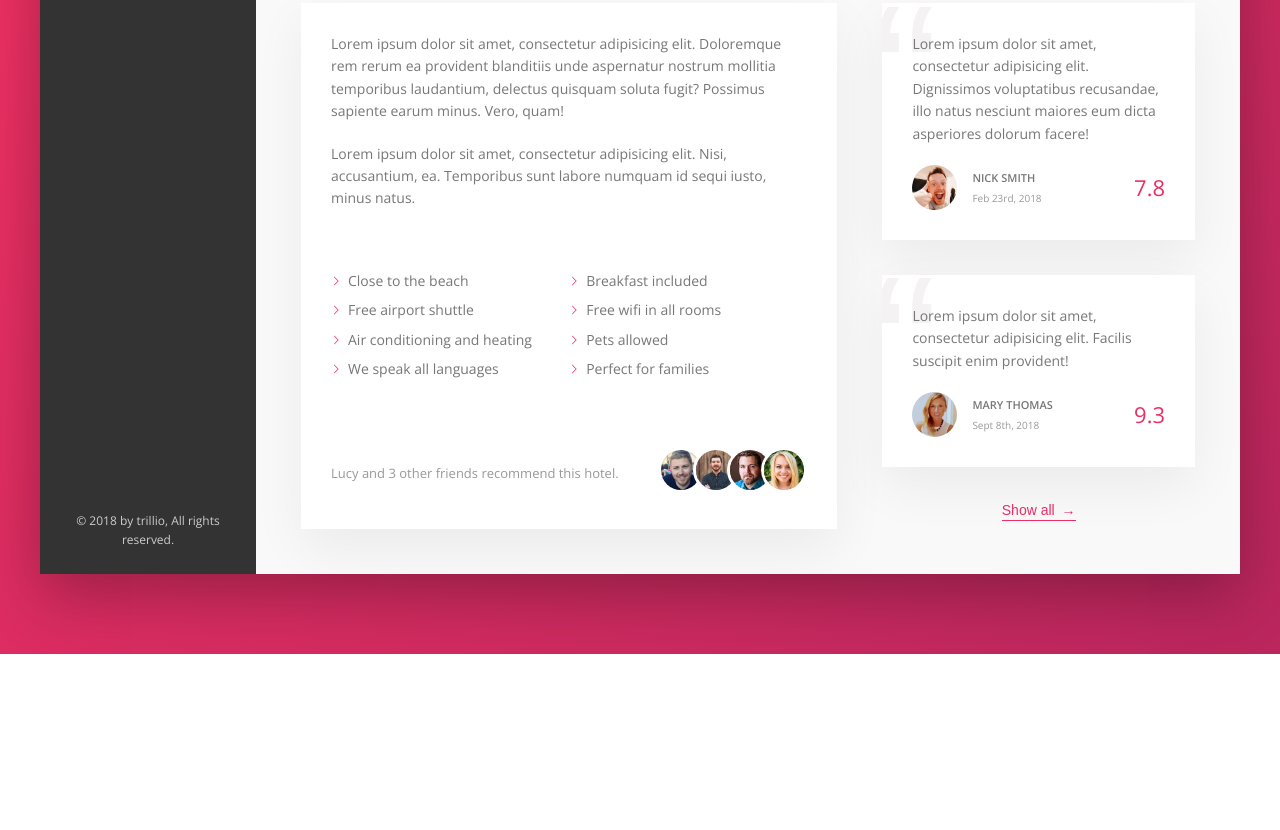
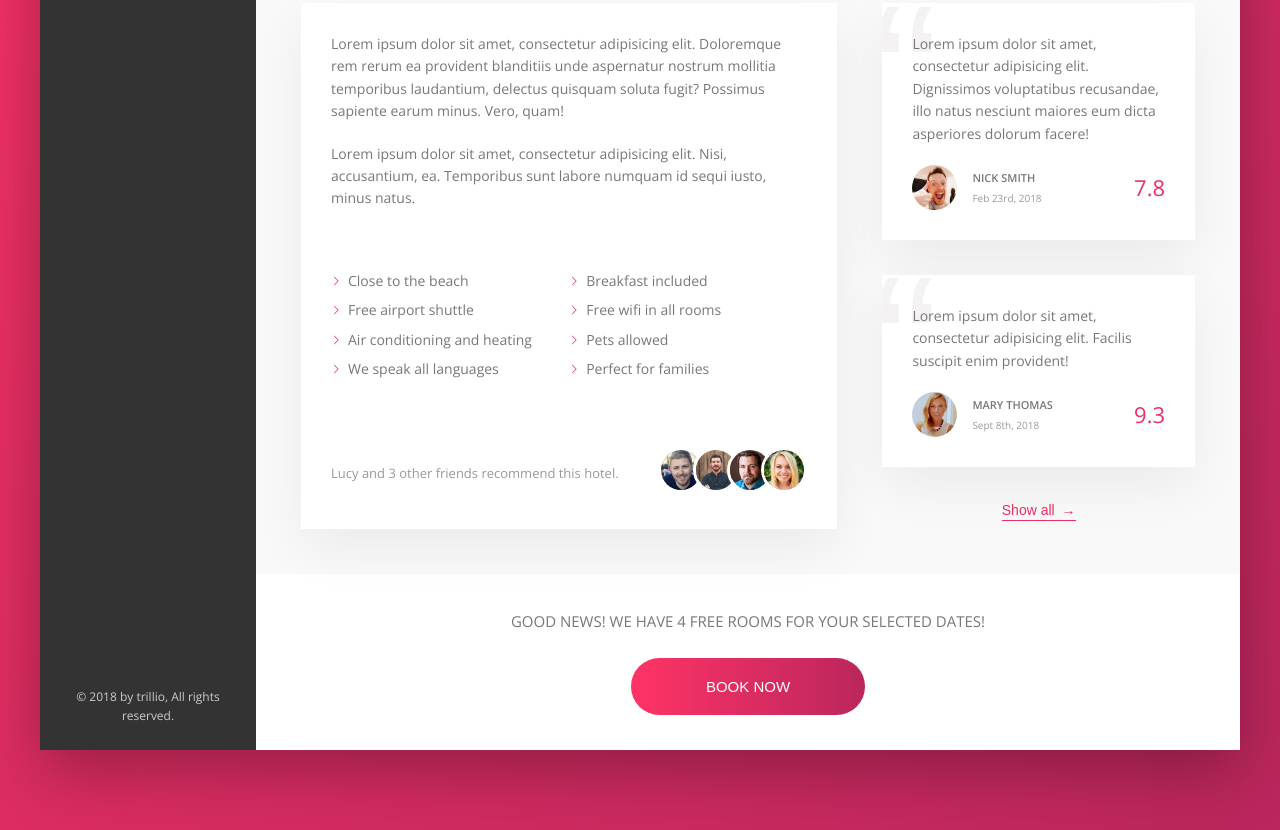
Before and after one commit to inovux/trillo-app, a website: page index.html in a window 1280 px wide. Shown: the part 643-1473 px from the top of the page. Before the commit the page ends 1297 px from the top, so only its background shows below. Drawn offline with nearby package versions, Linux system fonts and the light colour scheme.

Commit message:
Added and styled CTA section

```diff
--- a/index.html
+++ b/index.html
@@ -199,6 +199,18 @@
                 <button class="btn-inline">Show all <span>&rarr;</span></button>
               </div>
             </div>
+
+            <div class="cta">
+              <h2 class="cta__book-now">
+                Good news! We have 4 free rooms for your selected dates!
+              </h2>
+              <button class="btn">
+                <span class="btn__visible">Book now</span>
+                <span class="btn__invisible">
+                  Only 4 rooms left
+                </span>
+              </button>
+            </div>
           </main>
         </div>
       </div>
--- a/sass/_components.scss
+++ b/sass/_components.scss
@@ -411,3 +411,64 @@
     z-index: 1;
   }
 }
+
+.cta {
+  padding: 3.5rem 0;
+  text-align: center;
+
+  &__book-now {
+    font-size: 1.5rem;
+    font-weight: 300;
+    text-transform: uppercase;
+    margin-bottom: 2.5rem;
+  }
+}
+
+.btn {
+  font-size: 1.5rem;
+  font-weight: 300;
+  text-transform: uppercase;
+  border-radius: 100px;
+  border: none;
+  background-image: linear-gradient(to right, var(--color-primary-light), var(--color-primary-dark));
+  color: #fff;
+  position: relative;
+  overflow: hidden;
+  cursor: pointer;
+
+  & > * {
+    display: inline-block;
+    height: 100%;
+    width: 100%;
+    transition: all .2s;
+  }
+
+  &__visible {
+    display: inline-block;
+    padding: 2rem 7.5rem;
+  }
+
+  &__invisible {
+    position: absolute;
+    padding: 2rem 0;
+    left: 0;
+    top: -100%;
+  }
+
+  &:hover {
+    background-image: linear-gradient(to left, var(--color-primary-dark), var(--color-primary-light));
+  }
+
+  &:hover &__visible {
+    transform: translateY(100%);
+  }
+
+  &:hover  &__invisible {
+      top: 0;
+  }
+
+  &:focus {
+    outline: none;
+    animation: pulsate 1s infinite;
+  }
+}
```
Also changed, not shown: css/style.css.
